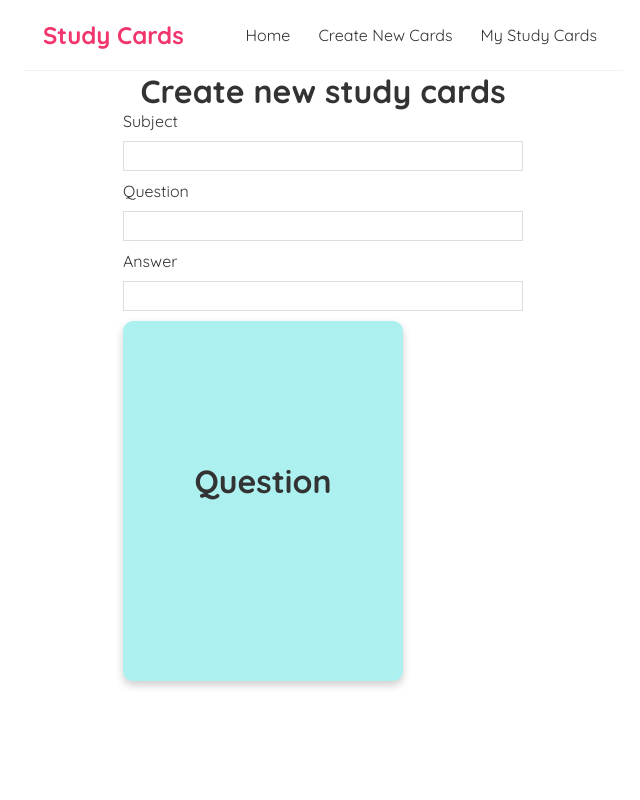
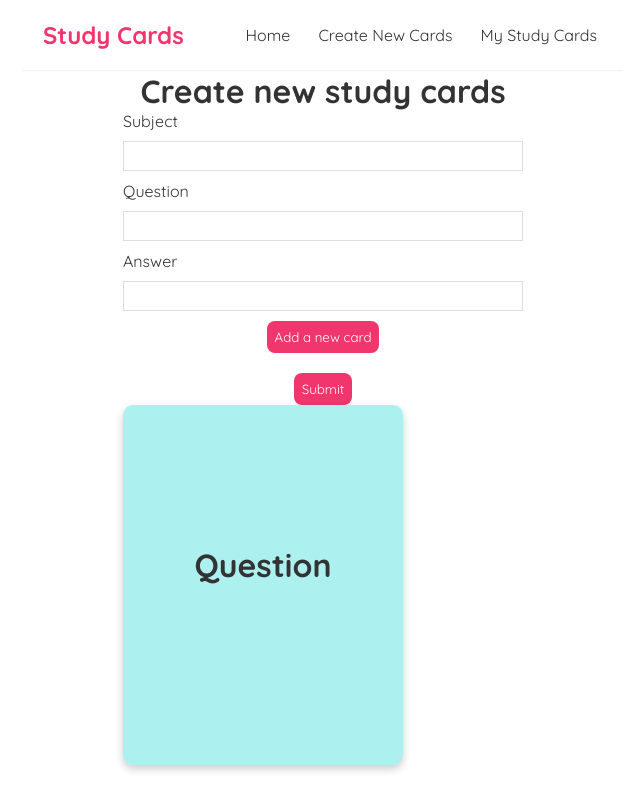
Before and after one commit to EvaGraceSmith/studyCards, a React (Create React App) app: page /createnewstudycards in a window 1280 px wide. Shown: the whole page, without its empty margins (317-957 px from the left). Built offline with nearby package versions, Linux system fonts and the light colour scheme.

Commit message:
added buttons

```diff
--- a/src/components/Cards.js
+++ b/src/components/Cards.js
@@ -14,6 +14,11 @@ function Cards() {
             <input type="text" name="question" required/>
             <label>Answer</label>
             <input type="text" name="answer" required/>
+            <button>Add a new card</button>
+            <br></br>
+            <br></br>
+            <button>Submit</button>
+
         </form>
             <div className="flip-card">
                 <div className="flip-card-inner">
```
